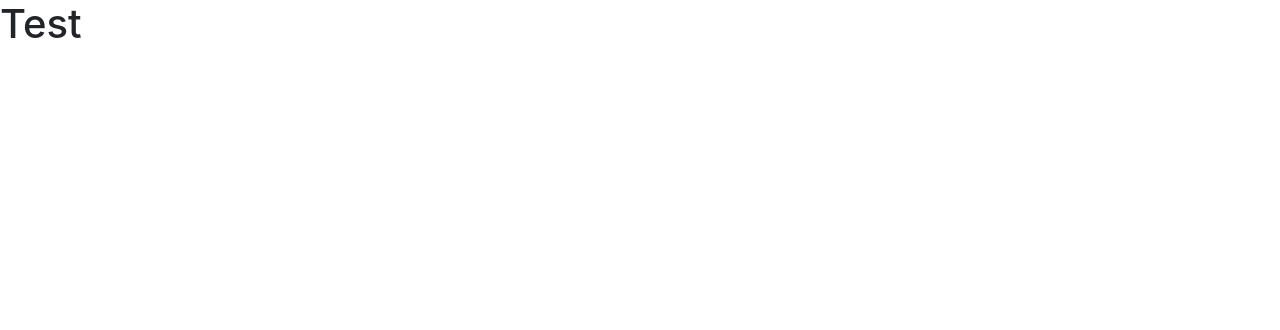
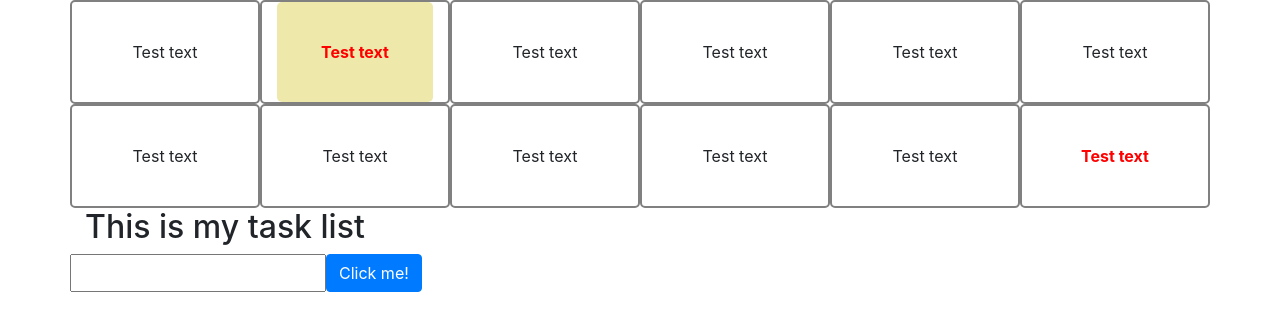
Before and after one commit to diegodayone/ignite-w3-d1, a plain HTML site: page index.html in a window 1280 px wide. Drawn offline with nearby package versions, Linux system fonts and the light colour scheme.

Commit message:
2nd break

```diff
--- a/index.html
+++ b/index.html
@@ -1,21 +1,64 @@
 <!doctype html>
 <html lang="en">
-  <head>
+
+<head>
     <!-- Required meta tags -->
     <meta charset="utf-8">
     <meta name="viewport" content="width=device-width, initial-scale=1, shrink-to-fit=no">
 
     <!-- Bootstrap CSS -->
-    <link rel="stylesheet" href="https://stackpath.bootstrapcdn.com/bootstrap/4.4.1/css/bootstrap.min.css" integrity="sha384-Vkoo8x4CGsO3+Hhxv8T/Q5PaXtkKtu6ug5TOeNV6gBiFeWPGFN9MuhOf23Q9Ifjh" crossorigin="anonymous">
+    <link rel="stylesheet" href="https://stackpath.bootstrapcdn.com/bootstrap/4.4.1/css/bootstrap.min.css"
+        integrity="sha384-Vkoo8x4CGsO3+Hhxv8T/Q5PaXtkKtu6ug5TOeNV6gBiFeWPGFN9MuhOf23Q9Ifjh" crossorigin="anonymous">
+    <link rel="stylesheet" href="styles.css" />
+    <title>Week 3 - Day 1</title>
+</head>
 
-    <title>Week 3 - Day 1</title>
-  </head>
-  <body>
-    <h1>Test</h1>
+<body>
+    <div class="container">
+        <div id="responsive" class="row">
+            <div class="col-xs-12 col-sm-6 col-md-4 col-lg-3 col-xl-2">Test text</div>
+            <div class="col-xs-12 col-sm-6 col-md-4 col-lg-3 col-xl-2">
+                <span>
+                    <div>Test text</div>
+                </span></div>
+            <div class="col-xs-12 col-sm-6 col-md-4 col-lg-3 col-xl-2">Test text</div>
+            <div class="col-xs-12 col-sm-6 col-md-4 col-lg-3 col-xl-2">Test text</div>
+            <div class="col-xs-12 col-sm-6 col-md-4 col-lg-3 col-xl-2">Test text</div>
+            <div class="col-xs-12 col-sm-6 col-md-4 col-lg-3 col-xl-2">Test text</div>
+            <div class="col-xs-12 col-sm-6 col-md-4 col-lg-3 col-xl-2">Test text</div>
+            <div class="col-xs-12 col-sm-6 col-md-4 col-lg-3 col-xl-2">Test text</div>
+            <div class="col-xs-12 col-sm-6 col-md-4 col-lg-3 col-xl-2">Test text</div>
+            <div class="col-xs-12 col-sm-6 col-md-4 col-lg-3 col-xl-2">Test text</div>
+            <div class="col-xs-12 col-sm-6 col-md-4 col-lg-3 col-xl-2">Test text</div>
+            <div class="col-xs-12 col-sm-6 col-md-4 col-lg-3 col-xl-2"><span>Test text</span></div>
+        </div>
+
+        <h2>This is my task list</h2>
+        <div class="row">
+            <input type="text" id="myTask" />
+            <input type="button" class="btn btn-primary" onclick="test()" value="Click me!" />
+        </div>
+        <ul id="myList">
+
+        </ul>
+    </div>
+
     <!-- Optional JavaScript -->
+    <script>
+        console.log("Hello Strivers from <script> tag in the same file!!")
+    </script>
+
+    <script src="index.js"></script>
     <!-- jQuery first, then Popper.js, then Bootstrap JS -->
-    <script src="https://code.jquery.com/jquery-3.4.1.slim.min.js" integrity="sha384-J6qa4849blE2+poT4WnyKhv5vZF5SrPo0iEjwBvKU7imGFAV0wwj1yYfoRSJoZ+n" crossorigin="anonymous"></script>
-    <script src="https://cdn.jsdelivr.net/npm/popper.js@1.16.0/dist/umd/popper.min.js" integrity="sha384-Q6E9RHvbIyZFJoft+2mJbHaEWldlvI9IOYy5n3zV9zzTtmI3UksdQRVvoxMfooAo" crossorigin="anonymous"></script>
-    <script src="https://stackpath.bootstrapcdn.com/bootstrap/4.4.1/js/bootstrap.min.js" integrity="sha384-wfSDF2E50Y2D1uUdj0O3uMBJnjuUD4Ih7YwaYd1iqfktj0Uod8GCExl3Og8ifwB6" crossorigin="anonymous"></script>
-  </body>
+    <script src="https://code.jquery.com/jquery-3.4.1.slim.min.js"
+        integrity="sha384-J6qa4849blE2+poT4WnyKhv5vZF5SrPo0iEjwBvKU7imGFAV0wwj1yYfoRSJoZ+n"
+        crossorigin="anonymous"></script>
+    <script src="https://cdn.jsdelivr.net/npm/popper.js@1.16.0/dist/umd/popper.min.js"
+        integrity="sha384-Q6E9RHvbIyZFJoft+2mJbHaEWldlvI9IOYy5n3zV9zzTtmI3UksdQRVvoxMfooAo"
+        crossorigin="anonymous"></script>
+    <script src="https://stackpath.bootstrapcdn.com/bootstrap/4.4.1/js/bootstrap.min.js"
+        integrity="sha384-wfSDF2E50Y2D1uUdj0O3uMBJnjuUD4Ih7YwaYd1iqfktj0Uod8GCExl3Og8ifwB6"
+        crossorigin="anonymous"></script>
+</body>
+
 </html>
--- /dev/null
+++ b/index.js
@@ -0,0 +1,49 @@
+console.log("Hello Strivers, this time from index.js")
+
+function test() {
+    let list = document.querySelector("#myList")  //get from the DOM a reference from the element with ID myList
+    let myTask = document.querySelector("#myTask") //get from the DOM a reference from the element with ID myTask
+    //take the text value from inside the input
+
+    list.innerHTML += "<li>" + myTask.value + "</li>" //create a new li with the value inside!
+    myTask.value = "";
+    //console.log("this is test function")
+}
+
+let test2 = () => {
+    //console.log("this is an arrow function")
+    let list = document.querySelector("#myList") //get from the DOM a reference from the element with ID myList
+
+    let random1 = Math.round(Math.random() * 50);
+    let random2 = Math.round(Math.random() * 50);
+    let result = sum(random1, random2)
+
+    // adds, since we're using +=, the content of the string as HTML in the page
+    list.innerHTML += "<li>Element from arrow function!" + result + " </li>"
+}
+
+function callback(result) {
+    console.log("Hey, I'm callback, the result is: ", result)
+}
+
+function veryLongTask(toBeExecutedAtTheEnd) {
+    let name = "Diego";
+    let email = "diego@strive.school"
+    toBeExecutedAtTheEnd(name + email)
+}
+
+function sum(number1, number2) {
+    return number1 + number2
+}
+
+function withParams(p1,p2,p3){
+    console.log(p1,p2,p3)
+    console.log("hello")
+    console.log("the result is", p1 + p2 + p3)
+}
+
+function withConstant(p1) {
+    console.log("Hey, I'm here!")
+    let result = p1 * 3.1415;
+    return result;
+}
--- /dev/null
+++ b/styles.css
@@ -0,0 +1,17 @@
+#responsive div {
+    border: 2px solid gray;
+    border-radius: 5px;
+    min-height: 100px;
+    line-height: 100px;
+    text-align: center;
+}
+
+#responsive span {
+    color: red;
+    font-weight: bolder;
+}
+
+#responsive div>span>div {
+    border: 0;
+    background: palegoldenrod;
+}
```
